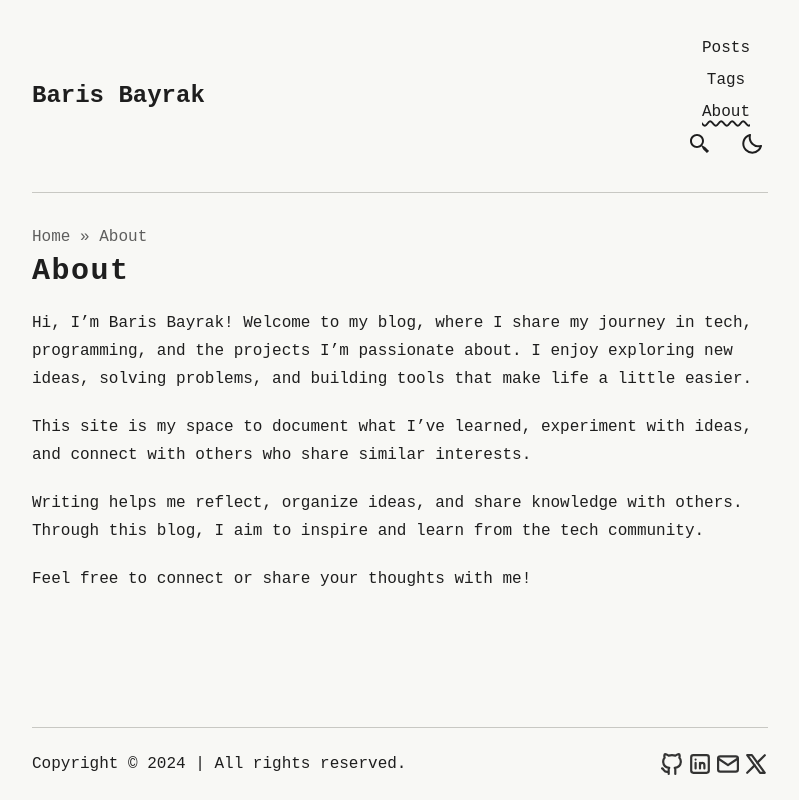
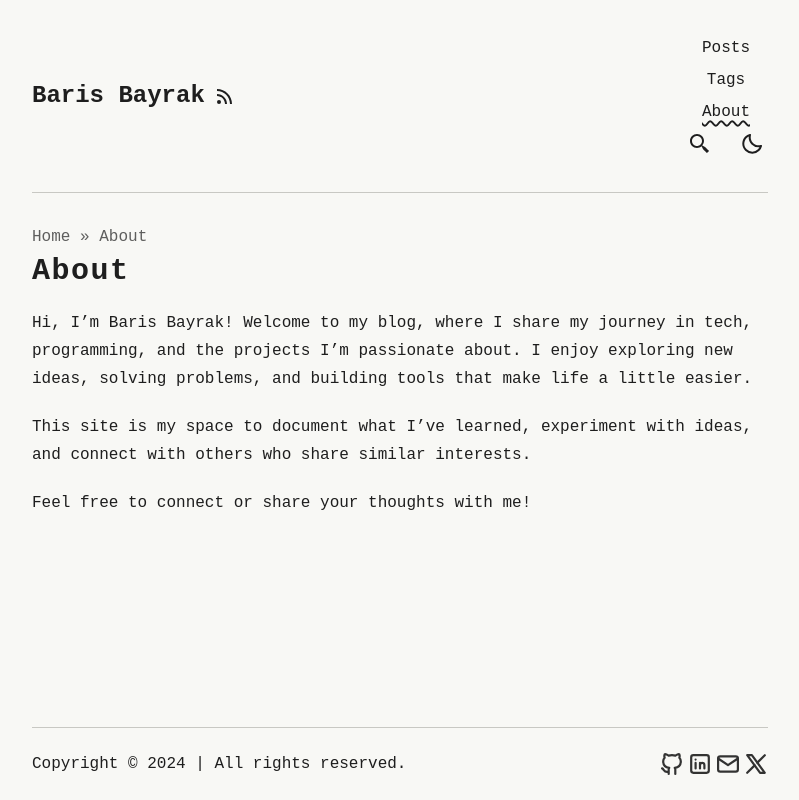
Before and after one commit to brsbyrk/bayrak.dev, an Astro site: page /about in a window 1280 px wide. Shown: the whole page, without its empty margins (240-1039 px from the left). Built offline with nearby package versions, Linux system fonts and the light colour scheme; Astro itself is replaced by a stand-in of ours.

Commit message:
remove some parts

```diff
--- a/src/components/Header.astro
+++ b/src/components/Header.astro
@@ -28,6 +28,22 @@ const { activeNav } = Astro.props;
           )
         }
       </a>
+      <a
+      target="_blank"
+      href="/rss.xml"
+      class="rss-link"
+      aria-label="rss feed"
+      title="RSS Feed"
+    >
+      <svg xmlns="http://www.w3.org/2000/svg" class="rss-icon"
+        ><path
+          d="M19 20.001C19 11.729 12.271 5 4 5v2c7.168 0 13 5.832 13 13.001h2z"
+        ></path><path
+          d="M12 20.001h2C14 14.486 9.514 10 4 10v2c4.411 0 8 3.589 8 8.001z"
+        ></path><circle cx="6" cy="18" r="2"></circle>
+      </svg>
+      <span class="sr-only">RSS Feed</span>
+    </a>
       <nav id="nav-menu">
         <button
           class="hamburger-menu focus-outline"
@@ -152,6 +168,9 @@ const { activeNav } = Astro.props;
 </header>
 
 <style>
+  .rss-link {
+    @apply p-2;
+  }
   #skip-to-content {
     @apply absolute -top-full left-16 z-50 bg-skin-accent px-3 py-2 text-skin-inverted transition-all focus:top-4;
   }
--- a/src/pages/about.md
+++ b/src/pages/about.md
@@ -7,6 +7,4 @@ Hi, I’m Baris Bayrak! Welcome to my blog, where I share my journey in tech, pr
 
 This site is my space to document what I’ve learned, experiment with ideas, and connect with others who share similar interests.
 
-Writing helps me reflect, organize ideas, and share knowledge with others. Through this blog, I aim to inspire and learn from the tech community.
-
 Feel free to connect or share your thoughts with me!
--- a/src/pages/index.astro
+++ b/src/pages/index.astro
@@ -22,7 +22,7 @@ const socialCount = SOCIALS.filter(social => social.active).length;
 <Layout>
   <Header />
   <main id="main-content">
-    <section id="hero">
+    <!-- <section id="hero">
       <h1>Hey!</h1>
       <a
         target="_blank"
@@ -51,7 +51,7 @@ const socialCount = SOCIALS.filter(social => social.active).length;
           </div>
         )
       }
-    </section>
+    </section> -->
 
     <Hr />
 
@@ -113,7 +113,7 @@ const socialCount = SOCIALS.filter(social => social.active).length;
 <style>
   /* ===== Hero Section ===== */
   #hero {
-    @apply pb-6 pt-8;
+    @apply pb-6 pt-4;
   }
   #hero h1 {
     @apply my-4 inline-block text-3xl font-bold sm:my-8 sm:text-5xl;
```
